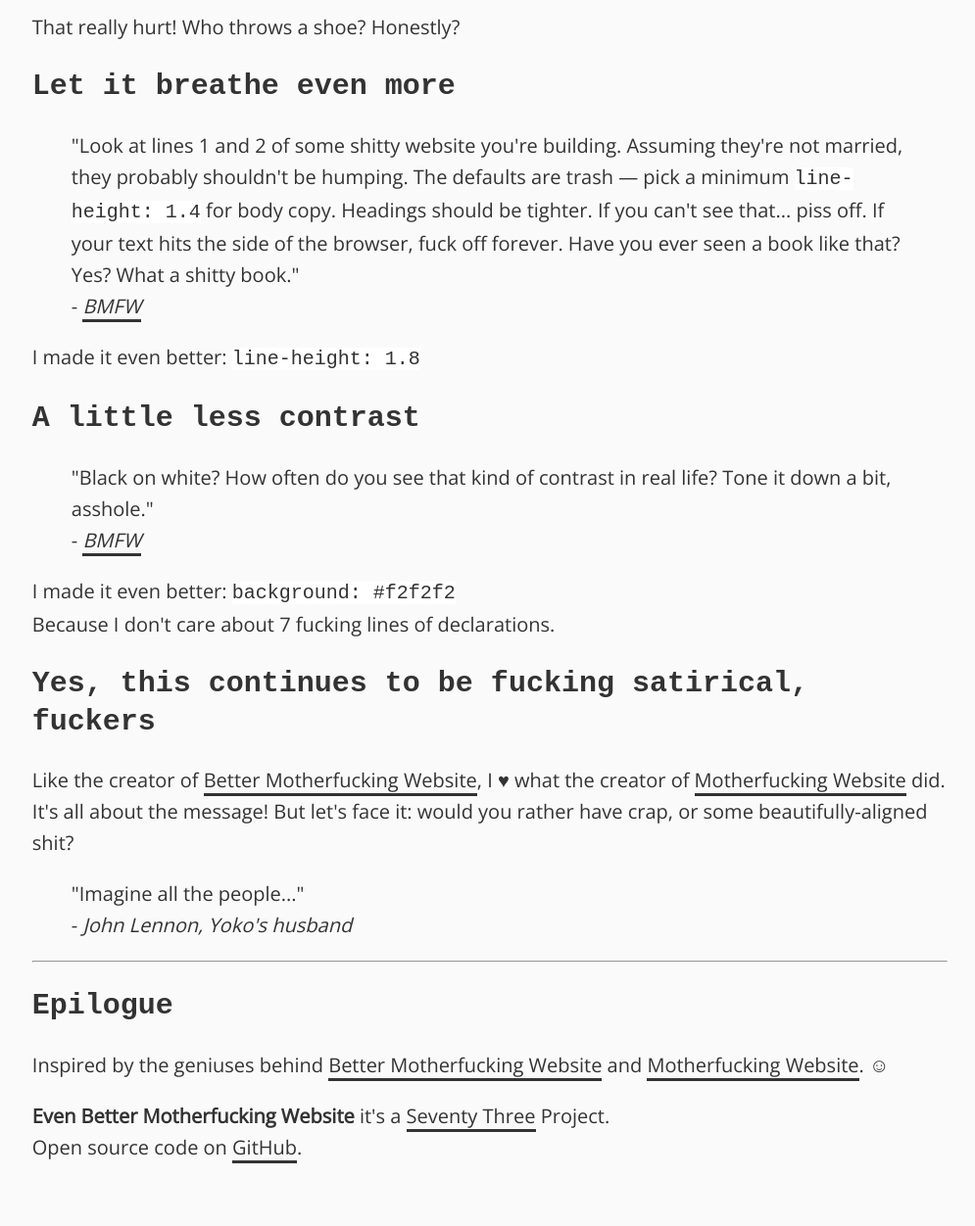
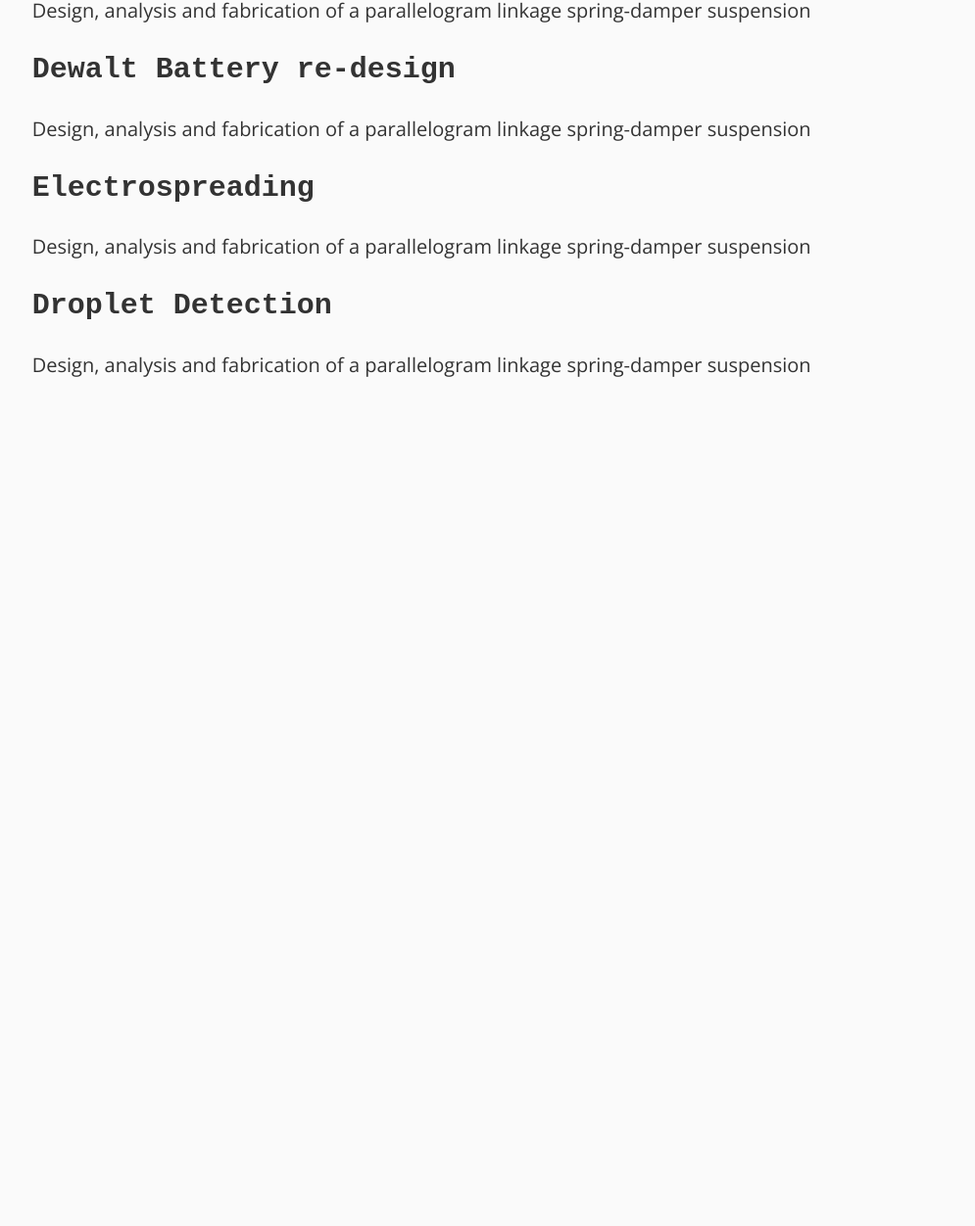
Before and after one commit to vineetpadia/vineetpadia.github.io, a plain HTML site: page portfolio.html in a window 1280 px wide. Shown: the part 670-1922 px from the top of the page at 98% size, without its empty margins (140-1135 px from the left). After the commit the page ends 1123 px from the top, so only its background shows below. Drawn offline with nearby package versions, Linux system fonts and the light colour scheme; a web font is replaced by a local one.

Commit message:
Update portfolio.html

```diff
--- a/portfolio.html
+++ b/portfolio.html
@@ -9,44 +9,23 @@
         <link href="vpadia.css" rel="stylesheet" type="text/css">
     </head>
     <body>
-            <body>
         <header>
             <h1>Portfolio</h1>
             <aside>A collection of work over the course of my career and education.</aside>
         </header>
         <h2>U. Maryland Hyperloop Suspension</h2>
-        <p>Design, analysis and fabrication of a parallelogram linkage spring-damper suspension</p>
+            <p>Design, analysis and fabrication of a parallelogram linkage spring-damper suspension</p>
         <h2>Additive Manufacturing of a Microfluidic Diode</h2>
-        <p>Design, analysis and fabrication of a parallelogram linkage spring-damper suspension</p>
-        <h2>Lumbar Interbody Loadcell/h2>
-        <p>Design, analysis and fabrication of a parallelogram linkage spring-damper suspension</p>
-
-
-        <h2>What about Comic Sans?</h2>
-        <p>That really hurt! Who throws a shoe? Honestly?</p>
-        <h2>Let it breathe even more</h2>
-        <blockquote>
-            "Look at lines 1 and 2 of some shitty website you're building. Assuming they're not married, they probably shouldn't be humping. The defaults are trash ― pick a minimum <code>line-height: 1.4</code> for body copy. Headings should be tighter. If you can't see that... piss off. If your text hits the side of the browser, fuck off forever. Have you ever seen a book like that? Yes? What a shitty book."<br/>
-            - <a href="http://bettermotherfuckingwebsite.com"><em>BMFW</em></a>
-        </blockquote>
-        <p>I made it even better: <code>line-height: 1.8</code></p>
-        <h2>A little less contrast</h2>
-        <blockquote>
-            "Black on white? How often do you see that kind of contrast in real life? Tone it down a bit, asshole."<br>
-            - <a href="http://bettermotherfuckingwebsite.com"><em>BMFW</em></a>
-        </blockquote>
-        <p>I made it even better: <code>background: #f2f2f2</code><br/>Because I don't care about 7 fucking lines of declarations.</p>
-        <h2>Yes, this continues to be fucking satirical, fuckers</h2>
-        <p>Like the creator of <a href="http://bettermotherfuckingwebsite.com">Better Motherfucking Website</a>, I ♥ what the creator of <a href="http://motherfuckingwebsite.com">Motherfucking Website</a> did. It's all about the message! But let's face it: would you rather have crap, or some beautifully-aligned shit?</p>
-        <blockquote>
-            "Imagine all the people..."<br>
-            - <em>John Lennon, Yoko's husband</em>
-        </blockquote>
-        <hr>
-        <h2>Epilogue</h2>
-        <p>Inspired by the geniuses behind <a href="http://bettermotherfuckingwebsite.com">Better Motherfucking Website</a> and <a href="http://motherfuckingwebsite.com">Motherfucking Website</a>. ☺</p>
-        <footer>
-            <p><strong>Even Better Motherfucking Website</strong> it's a <a href="http://setetres.st">Seventy Three</a> Project.<br/>Open source code on <a href="https://github.com/setetres/evenbettermotherfuckingwebsite">GitHub</a>.</p>
-        </footer>
+            <p>Design, analysis and fabrication of a parallelogram linkage spring-damper suspension</p>
+        <h2>Lumbar Interbody Loadcell</h2>
+            <p>Design, analysis and fabrication of a parallelogram linkage spring-damper suspension</p>
+        <h2>Analysis and Scaling Study of a Inertial Vane Demister</h2>
+            <p>Design, analysis and fabrication of a parallelogram linkage spring-damper suspension</p>
+        <h2>Dewalt Battery re-design</h2>
+            <p>Design, analysis and fabrication of a parallelogram linkage spring-damper suspension</p>
+        <h2>Electrospreading</h2>
+            <p>Design, analysis and fabrication of a parallelogram linkage spring-damper suspension</p>
+        <h2>Droplet Detection</h2>
+            <p>Design, analysis and fabrication of a parallelogram linkage spring-damper suspension</p>
     </body>
 </html>
```
